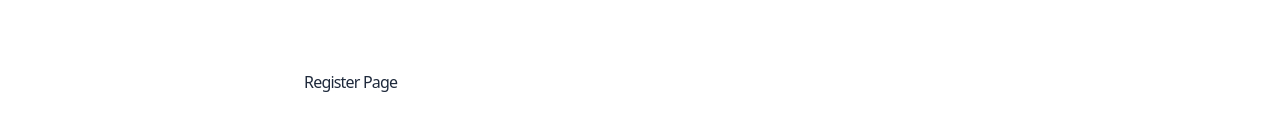
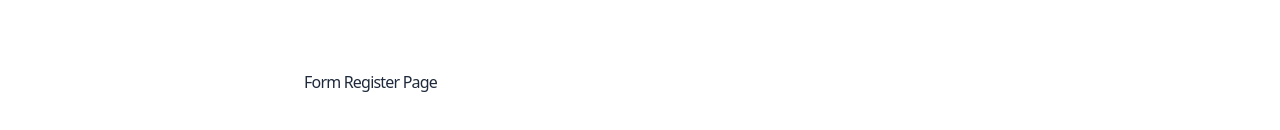
Before and after one commit to msfrzl1/final_travel, a React (Vite) app: page /register in a window 1280 px wide. Shown: the part 318-448 px from the top of the page. Built offline with nearby package versions, Linux system fonts and the light colour scheme.

Commit message:
create form register page

```diff
--- /dev/null
+++ b/src/components/Fragments/FormRegister/index.jsx
@@ -0,0 +1,7 @@
+export default function FormRegister() {
+   return (
+      <div>
+         <h1>Form Register Page</h1>
+      </div>
+   );
+}
--- a/src/pages/register/index.jsx
+++ b/src/pages/register/index.jsx
@@ -1,11 +1,12 @@
 import PlaceContentCenter from '../../components/Elements/PlaceContentCenter';
+import FormRegister from '../../components/Fragments/FormRegister';
 import Layout from '../../components/Layouts/Layout';
 
 export default function RegisterPage() {
    return (
       <Layout>
          <PlaceContentCenter>
-            <h1>Register Page</h1>
+            <FormRegister />
          </PlaceContentCenter>
       </Layout>
    );
```
